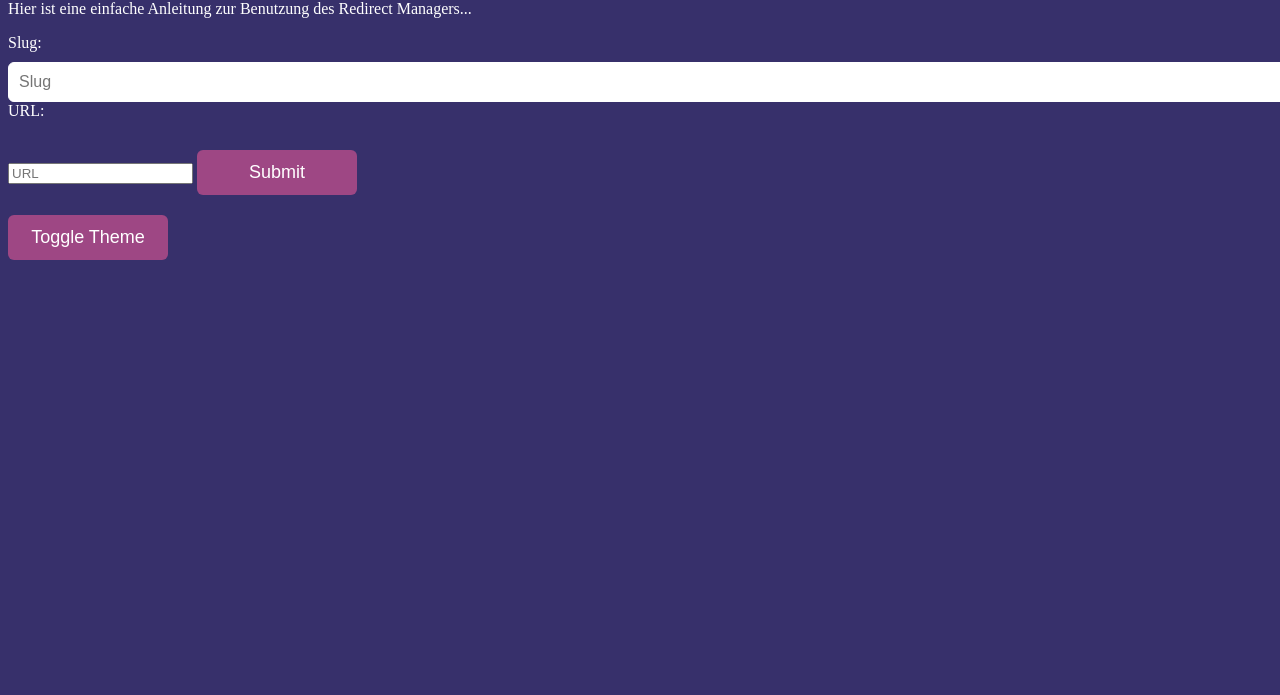
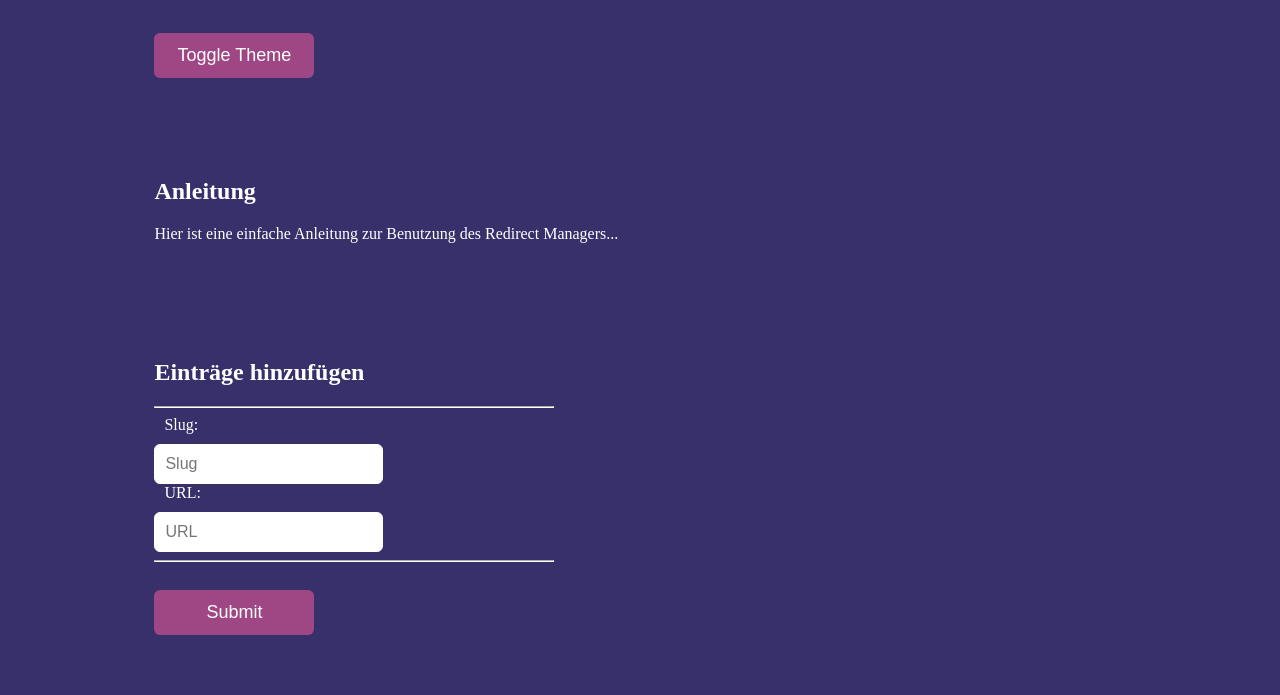
Before and after one commit to MPZ-00/redirect-manager, a website: page app/index.html in a window 1280 px wide. Shown: the part 127-822 px from the top of the page. Before the commit the page ends 800 px from the top, so only its background shows below. Drawn offline with Linux system fonts and the light colour scheme.

Commit message:
better html

```diff
--- a/app/index.html
+++ b/app/index.html
@@ -9,6 +9,7 @@
 
 <!DOCTYPE html>
 <html lang="de">
+
 <head>
     <meta charset="UTF-8">
     <meta http-equiv="X-UA-Compatible" content="IE=edge">
@@ -17,25 +18,32 @@
     <link rel="stylesheet" href="style.css">
     <script src="script.js" defer></script>
 </head>
+
 <body data-theme="dark">
-    <header>
+    <header class="container">
         <h1>Redirect Manager</h1>
+        <aside>
+            <button id="toggleTheme" onclick="toggleTheme()">Toggle Theme</button>
+        </aside>
     </header>
     <main>
-        <h2>Anleitung</h2>
-        <p>Hier ist eine einfache Anleitung zur Benutzung des Redirect Managers...</p>
+        <section>
+            <h2>Anleitung</h2>
+            <p>Hier ist eine einfache Anleitung zur Benutzung des Redirect Managers...</p>
+        </section>
 
-        <form id="entry-fomr">
-            <label for="slug">Slug:</label>
-            <input type="text" name="slug" id="slug" placeholder="Slug" required>
+        <section class="container">
+            <h2>Einträge hinzufügen</h2>
+            <hr>
+            <form id="entry-form">
+                <label for="slug">Slug:</label>
+                <input type="text" name="slug" id="slug" placeholder="Slug" required>
+                <label for="url">URL:</label>
+                <input type="url" name="url" id="url" placeholder="URL" required>
+                <hr>
+                <button type="submit">Submit</button>
+            </form>
+        </section>
+    </main>
 
-            <label for="url">URL:</label>
-            <input type="url" name="url" id="url" placeholder="URL" required>
-
-            <button type="submit">Submit</button>
-        </form>
-    </main>
-    <aside>
-        <button id="toggleTheme" onclick="toggleTheme()">Toggle Theme</button>
-    </aside>
 </html>
--- a/app/style.css
+++ b/app/style.css
@@ -36,6 +36,7 @@ body {
     font-size: 16px;
 }
 
+section,
 .container {
     margin: 40px auto;
     width: 80%;
@@ -49,8 +50,14 @@ label {
     margin-bottom: 10px;
 }
 
-input[type="text"] {
-    width: 100%;
+label::before {
+    content: attr(data-label);
+    display: inline-block;
+    margin-right: 10px;
+}
+
+input {
+    width: min-content;
     padding: 10px;
     font-size: 16px;
     border-radius: 6px;
@@ -100,3 +107,7 @@ h3 {
     display: inline-block;
     font-size: 20px;
 }
+
+* {
+    box-sizing: border-box;
+}
```
